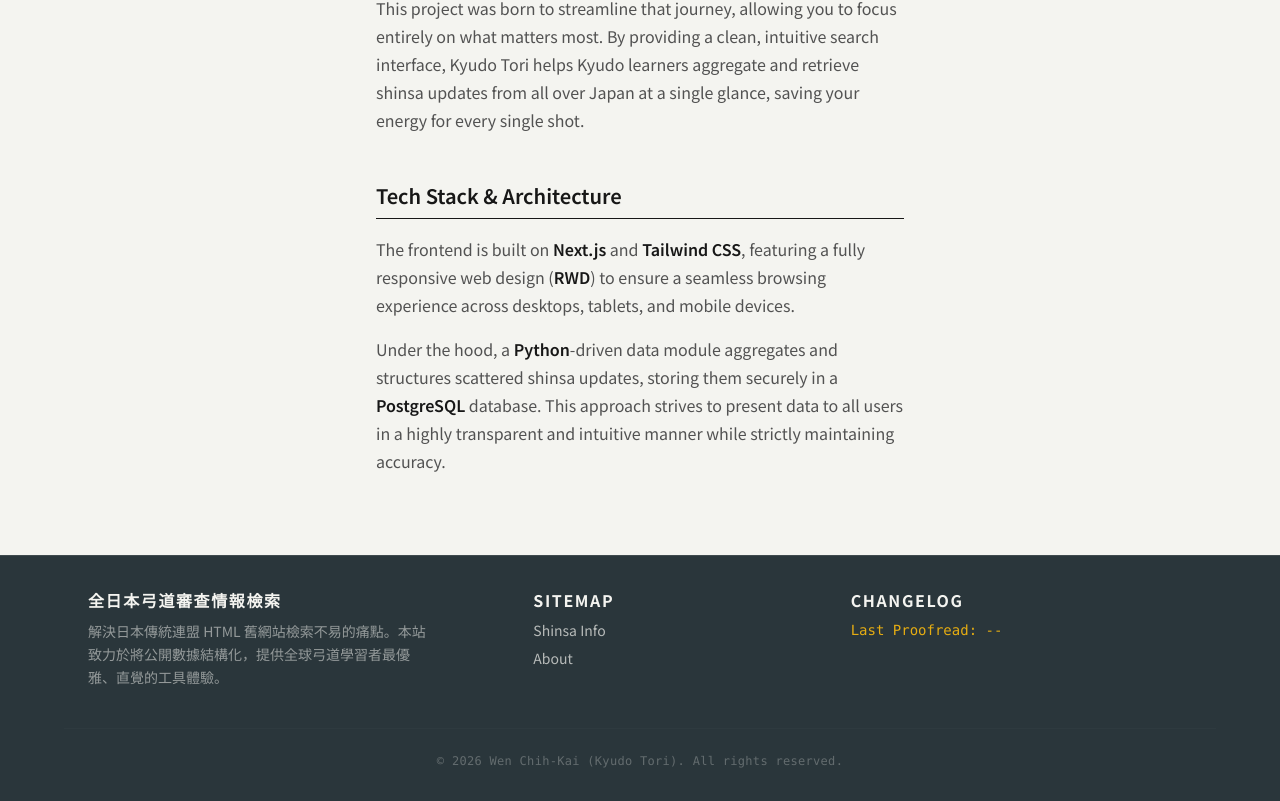
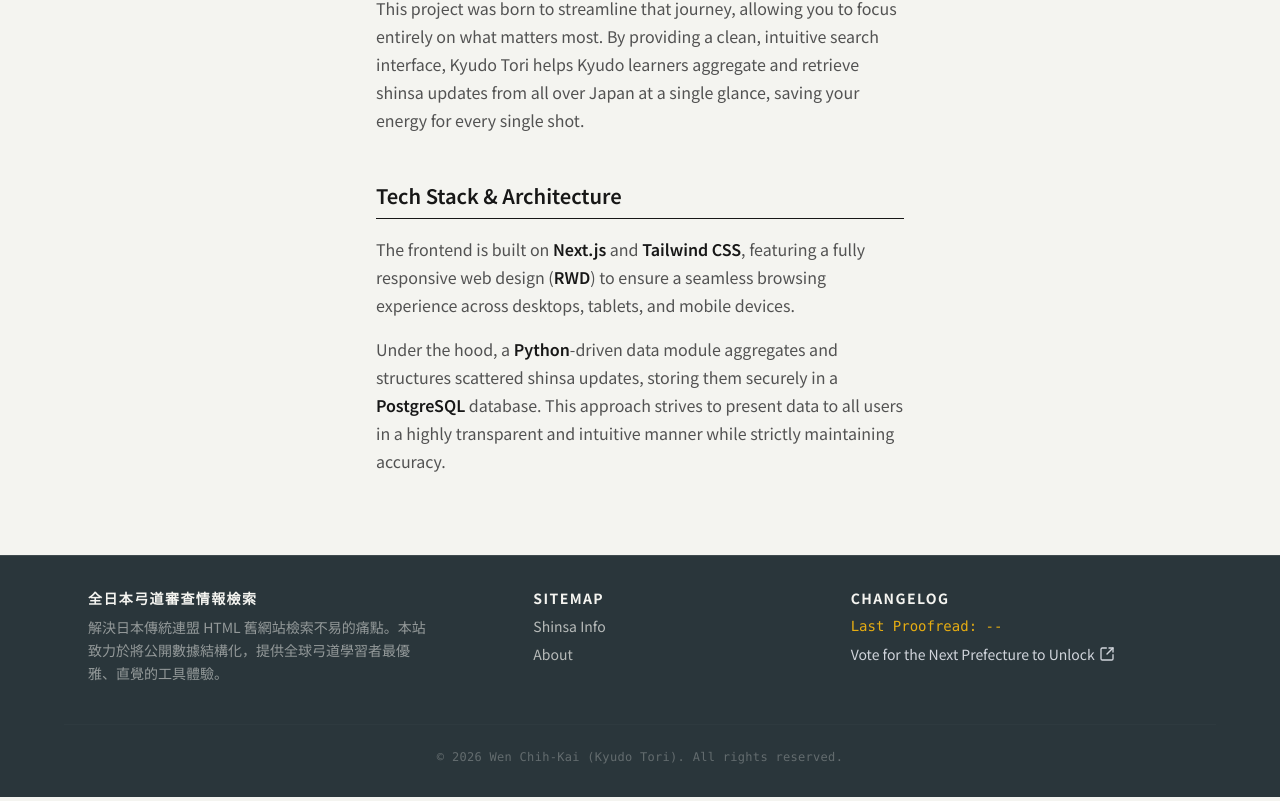
Before and after one commit to ckwhen/kyudo-tori, a Next.js app: page /en/about in a window 1280 px wide. Shown: the part 485-1286 px from the top of the page. Built offline with nearby package versions, Linux system fonts and the light colour scheme; no server answers; the database is empty.

Commit message:
feat: add wish forms

```diff
--- a/messages/en.json
+++ b/messages/en.json
@@ -6,7 +6,8 @@
       "shinsa": "Shinsa Info",
       "about": "About",
       "changelog": "Changelog",
-      "last_proofread": "Last Proofread: {date}"
+      "last_proofread": "Last Proofread: {date}",
+      "wish_prefectures": "Vote for the Next Prefecture to Unlock"
     }
   },
   "locale_switcher": {
--- a/messages/ja.json
+++ b/messages/ja.json
@@ -6,7 +6,8 @@
       "shinsa": "審査情報",
       "about": "当サイトについて",
       "changelog": "更新履歴",
-      "last_proofread": "最終校正：{date}"
+      "last_proofread": "最終校正：{date}",
+      "wish_prefectures": "次に応援・解放してほしい都道府県リクエスト"
     }
   },
   "locale_switcher": {
--- a/messages/zh-tw.json
+++ b/messages/zh-tw.json
@@ -6,7 +6,8 @@
       "shinsa": "審查情報",
       "about": "關於本站",
       "changelog": "更新紀錄",
-      "last_proofread": "最後校對：{date}"
+      "last_proofread": "最後校對：{date}",
+      "wish_prefectures": "許願下一個解鎖縣市"
     }
   },
   "locale_switcher": {
--- a/shared/components/Footer.tsx
+++ b/shared/components/Footer.tsx
@@ -1,12 +1,20 @@
-import { useTranslations, useFormatter } from 'next-intl';
+import { useTranslations, useFormatter, useLocale } from 'next-intl';
 import { Link } from '@/i18n/navigation';
+import { SquareArrowOutUpRight } from 'lucide-react';
 import { getDateByTimezone, UTC_TIMEZONE, DEFAULT_DATE_TEXT } from '@/shared/utils/date';
+
+const WISH_FORM_URLS: Record<string, string> = {
+  "zh-tw": 'https://forms.gle/fh9eKgpa6Fk1cDkx7',
+  "ja": 'https://forms.gle/gJTq8edY4JpkNAB16',
+  "en": 'https://forms.gle/ahgNoAbMoVJMoevq7',
+};
 
 type Props = {
   latestSyncAt: string | null,
 }
 
 export default function Footer({ latestSyncAt }: Props) {
+  const currentLocale = useLocale();
   const format = useFormatter();
   const tFooter = useTranslations('landing_page.footer');
     const latestSyncAtObj = latestSyncAt
@@ -25,13 +33,13 @@ export default function Footer({ latestSyncAt }: Props) {
   }
 
   return (
-    <footer className="bg-ink text-canvas/70 border-t border-canvas/10 py-8 mt-auto">
+    <footer className="bg-ink text-canvas/70 border-t border-canvas/10 py-8 mt-auto text-sm">
       <div className="max-w-6xl mx-auto px-6 grid grid-cols-1 md:grid-cols-3 gap-10">
         <div className="space-y-2">
           <h4 className="font-bold text-canvas tracking-widest">
             全日本弓道審查情報檢索
           </h4>
-          <p className="opacity-75 leading-relaxed text-sm">
+          <p className="opacity-75 leading-relaxed">
             解決日本傳統連盟 HTML 舊網站檢索不易的痛點。本站致力於將公開數據結構化，提供全球弓道學習者最優雅、直覺的工具體驗。
           </p>
         </div>
@@ -40,7 +48,7 @@ export default function Footer({ latestSyncAt }: Props) {
           <h4 className="font-bold text-canvas uppercase tracking-widest">
             {tFooter('sitemap')}
           </h4>
-          <ul className="space-y-2 text-sm">
+          <ul className="space-y-2">
             <li>
               <Link href="/" className="hover:text-gold transition-colors">{tFooter('shinsa')}</Link>
             </li>
@@ -54,10 +62,21 @@ export default function Footer({ latestSyncAt }: Props) {
           <h4 className="font-bold text-canvas uppercase tracking-widest">
             {tFooter('changelog')}
           </h4>
-          <div className="font-mono text-sm">
+          <div className="font-mono">
             <div className="text-gold">
               {tFooter('last_proofread', { date: formatLatestSyncAt })}
             </div>
+          </div>
+          <div>
+            <a
+              href={WISH_FORM_URLS[currentLocale] || WISH_FORM_URLS['zh']}
+              target="_blank"
+              rel="noopener noreferrer"
+              className="inline-flex items-center gap-1 text-gray-300 hover:text-amber-400 transition-colors duration-200 hover:underline underline-offset-4"
+            >
+              {tFooter('wish_prefectures')}
+              <SquareArrowOutUpRight className="w-4 h-4 shrink-0" />
+            </a>
           </div>
         </div>
 
```
